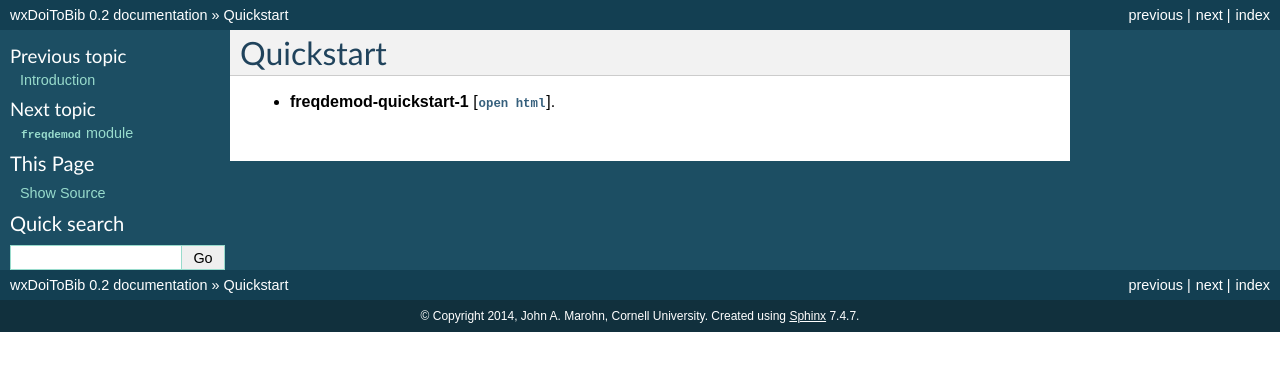
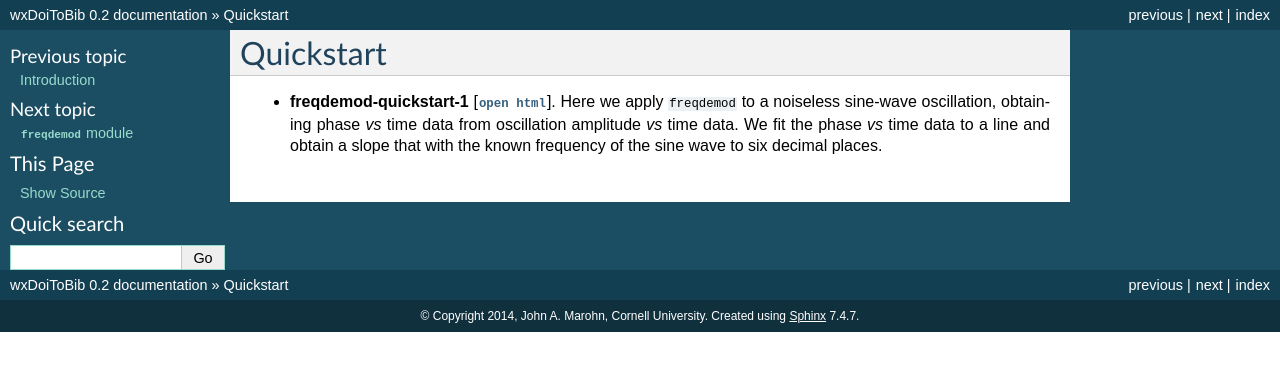
Before and after one commit to JohnMarohn/FreqDemod, a Sphinx documentation site: the page built from docs/quickstart.rst, in a window 1280 px wide. Shown: the top 371 px of the page. Built offline with Sphinx 7.4.7, drawn with Linux system fonts in a browser that asks for light colours.

Commit message:
Add previously untracked docs/quickstart.rst

```diff
--- a/docs/quickstart.rst
+++ b/docs/quickstart.rst
@@ -1,4 +1,4 @@
 Quickstart
 ==========
 
-* **freqdemod-quickstart-1** [:download:`open html <../freqdemod/docs/freqdemod-quickstart-1.html>`].
+* **freqdemod-quickstart-1** [:download:`open html <../freqdemod/docs/freqdemod-quickstart-1.html>`].  Here we apply ``freqdemod`` to a noiseless sine-wave oscillation, obtaining phase *vs* time data from oscillation amplitude *vs* time data. We fit the phase *vs* time data to a line and obtain a slope that with the known frequency of the sine wave to six decimal places.
```
